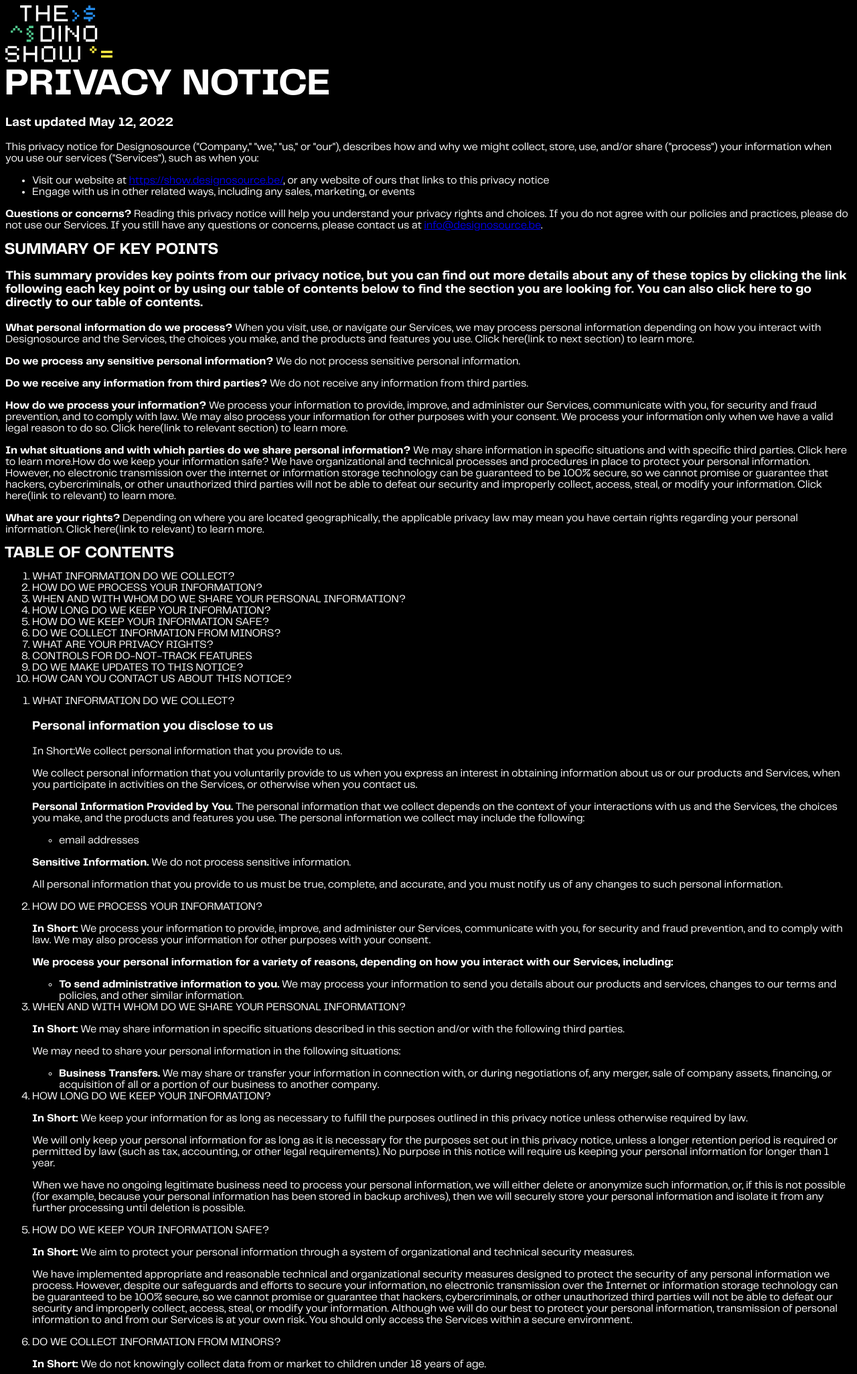
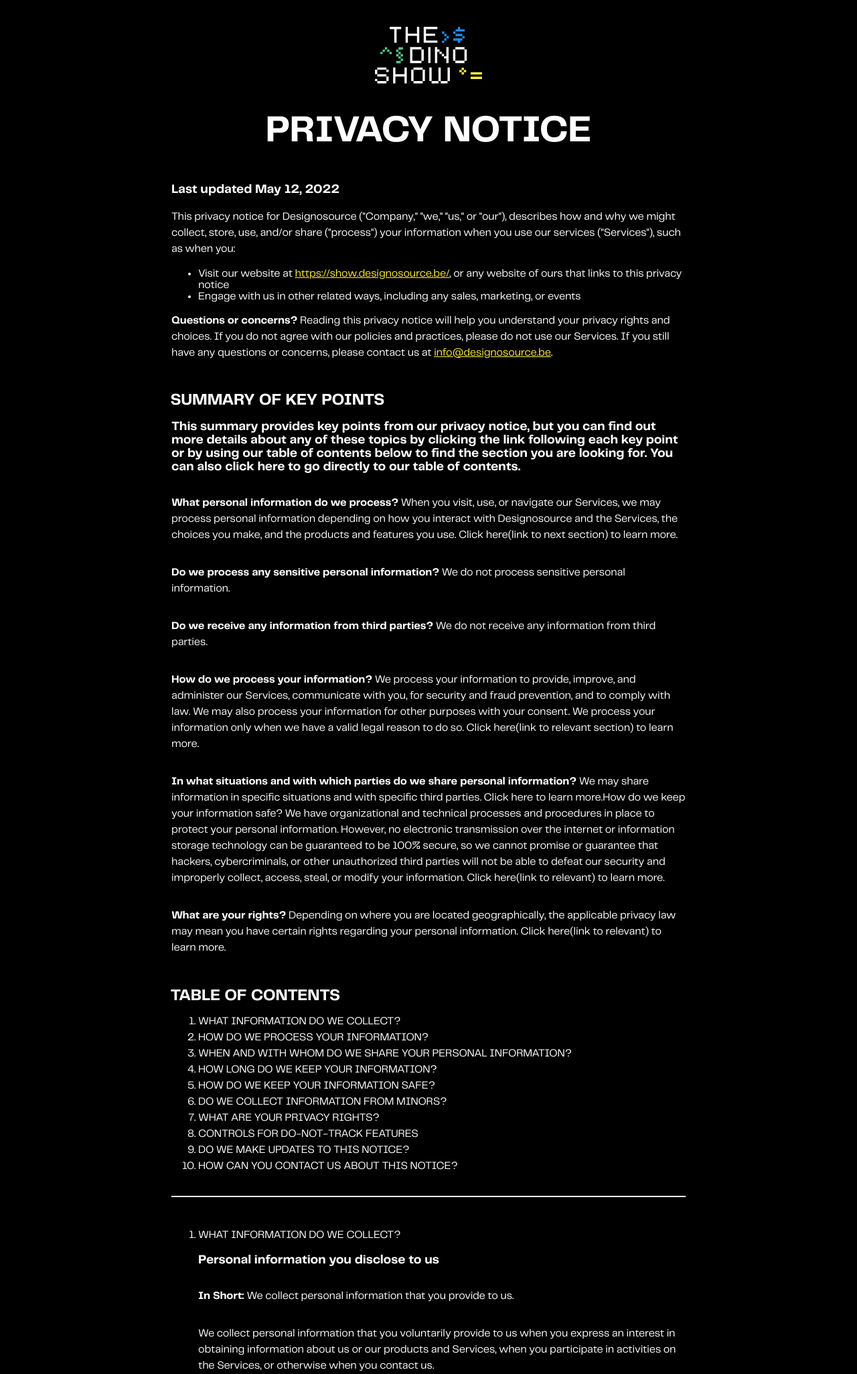
Before and after one commit to designosource-11/designoshow, a PHP site: page /privacypolicy.html in a window 1280 px wide. Shown: the top 2051 px of the page at 67% size. Run offline with PHP 8.4, Linux system fonts and the light colour scheme.

Commit message:
fix: added layout to privacy policy

```diff
--- a/privacypolicy.html
+++ b/privacypolicy.html
@@ -8,13 +8,13 @@
     <link rel="icon" type="image/png" href="./assets/favicon.png">
     <title>Dinoshow Privacy Policy</title>
 </head>
-<body>
-    <div>
+<body class="policy">
+    <section class="dinologo">
         <a href="./index.php">
             <img src="./assets/logo_dinoshow.svg" alt="Dinoshow logo">
         </a>
-    </div>
-    <h1>PRIVACY NOTICE</h1>
+    </section>
+    <h1 class="policy_h1">PRIVACY NOTICE</h1>
     <div>
         <h3>Last updated May 12, 2022</h3>
         <p>This privacy notice for Designosource ("Company," "we," "us," or "our"),
@@ -30,7 +30,7 @@
             <a href="mailto:info@designosource.be">info@designosource.be</a>.
         </p>
     </div>
-    <div>
+    <div class="policy_summary">
         <h2>SUMMARY OF KEY POINTS</h2>
         <h3>This summary provides key points from our privacy notice, but you can find out more details
             about any of these topics by clicking the link following each key point or by using our table
@@ -73,7 +73,7 @@
             rights regarding your personal information. Click here(link to relevant) to learn more.
         </p>
     </div>
-    <div>
+    <div class="policy_table">
         <h2>TABLE OF CONTENTS</h2>
         <ol>
             <li>WHAT INFORMATION DO WE COLLECT?</li>
@@ -88,11 +88,11 @@
             <li>HOW CAN YOU CONTACT US ABOUT THIS NOTICE?</li>
         </ol>
     </div>
-    <div>
+    <div class="policy_detail">
         <ol>
             <li>WHAT INFORMATION DO WE COLLECT?</li>
             <h3>Personal information you disclose to us</h3>
-            <p>In Short:We collect personal information that you provide to us.</p>
+            <p><strong>In Short: </strong>We collect personal information that you provide to us.</p>
             <p>We collect personal information that you voluntarily provide to us when you express an interest in
                 obtaining information about us or our products and Services, when you participate in activities on
                 the Services, or otherwise when you contact us.
@@ -269,12 +269,12 @@
             <p>
                 If you have questions or comments about this notice, you may email us at
                 <a href="info@designosource.be" target="_blank">info@designosource.be</a> or by post to:
-                <ul>
-                    <li>Designosource</li>
-                    <li>Zandpoortvest 60</li>
-                    <li>Mechelen 2800</li>
-                    <li>Belgium</li>
-                </ul>
+            </p>
+            <p class="policy_detail_adress">
+                Designosource</br>
+                Zandpoortvest 60</br>
+                Mechelen 2800</br>
+                Belgium</br>
             </p>
         </ol>
     </div>
--- a/styles/sass/_policy.scss
+++ b/styles/sass/_policy.scss
@@ -0,0 +1,70 @@
+.policy{
+    margin: 0 20vw;
+
+    div{
+        margin: 3rem 0;
+    }
+
+    a{
+        color: $primaryYellow;
+
+        &:hover{
+            color: $primaryBlue;
+        }
+    }
+
+    p{
+        line-height: 1.5rem;
+    }
+}
+
+.dinologo{
+    margin: 2.5rem 0;
+
+    img{
+        display: block;
+        margin: auto;
+    }
+}
+
+.policy_h1{
+    display: flex;
+    justify-content: center;
+    margin: 1rem 0 0 0;
+}
+
+.policy_summary{
+    p{
+        margin: 2rem 0;
+    }
+}
+
+.policy_table{
+    border-bottom: 2px solid $txtColor;
+    padding-bottom: 1rem;
+
+    ol{
+        line-height: 1.5rem;
+    }
+}
+
+.policy_detail{
+
+    ol > li{
+        margin-top: 3rem;
+    }
+
+    p{
+        margin: 2rem 0;
+    }
+
+    ul{
+        margin-top: -1rem;
+    }
+}
+
+.policy_detail_adress{
+    li{
+        list-style: none;
+    }
+}
--- a/styles/styles.css
+++ b/styles/styles.css
@@ -1409,4 +1409,72 @@ footer .dinoshow {
     width: 8rem;
   }
 }
+
+.policy {
+  margin: 0 20vw;
+}
+
+.policy div {
+  margin: 3rem 0;
+}
+
+.policy a {
+  color: #FFEB40;
+}
+
+.policy a:hover {
+  color: #2489E7;
+}
+
+.policy p {
+  line-height: 1.5rem;
+}
+
+.dinologo {
+  margin: 2.5rem 0;
+}
+
+.dinologo img {
+  display: block;
+  margin: auto;
+}
+
+.policy_h1 {
+  display: -webkit-box;
+  display: -ms-flexbox;
+  display: flex;
+  -webkit-box-pack: center;
+      -ms-flex-pack: center;
+          justify-content: center;
+  margin: 1rem 0 0 0;
+}
+
+.policy_summary p {
+  margin: 2rem 0;
+}
+
+.policy_table {
+  border-bottom: 2px solid #FFFFFF;
+  padding-bottom: 1rem;
+}
+
+.policy_table ol {
+  line-height: 1.5rem;
+}
+
+.policy_detail ol > li {
+  margin-top: 3rem;
+}
+
+.policy_detail p {
+  margin: 2rem 0;
+}
+
+.policy_detail ul {
+  margin-top: -1rem;
+}
+
+.policy_detail_adress li {
+  list-style: none;
+}
 /*# sourceMappingURL=styles.css.map */
```
Also changed, not shown: 1 other file.
